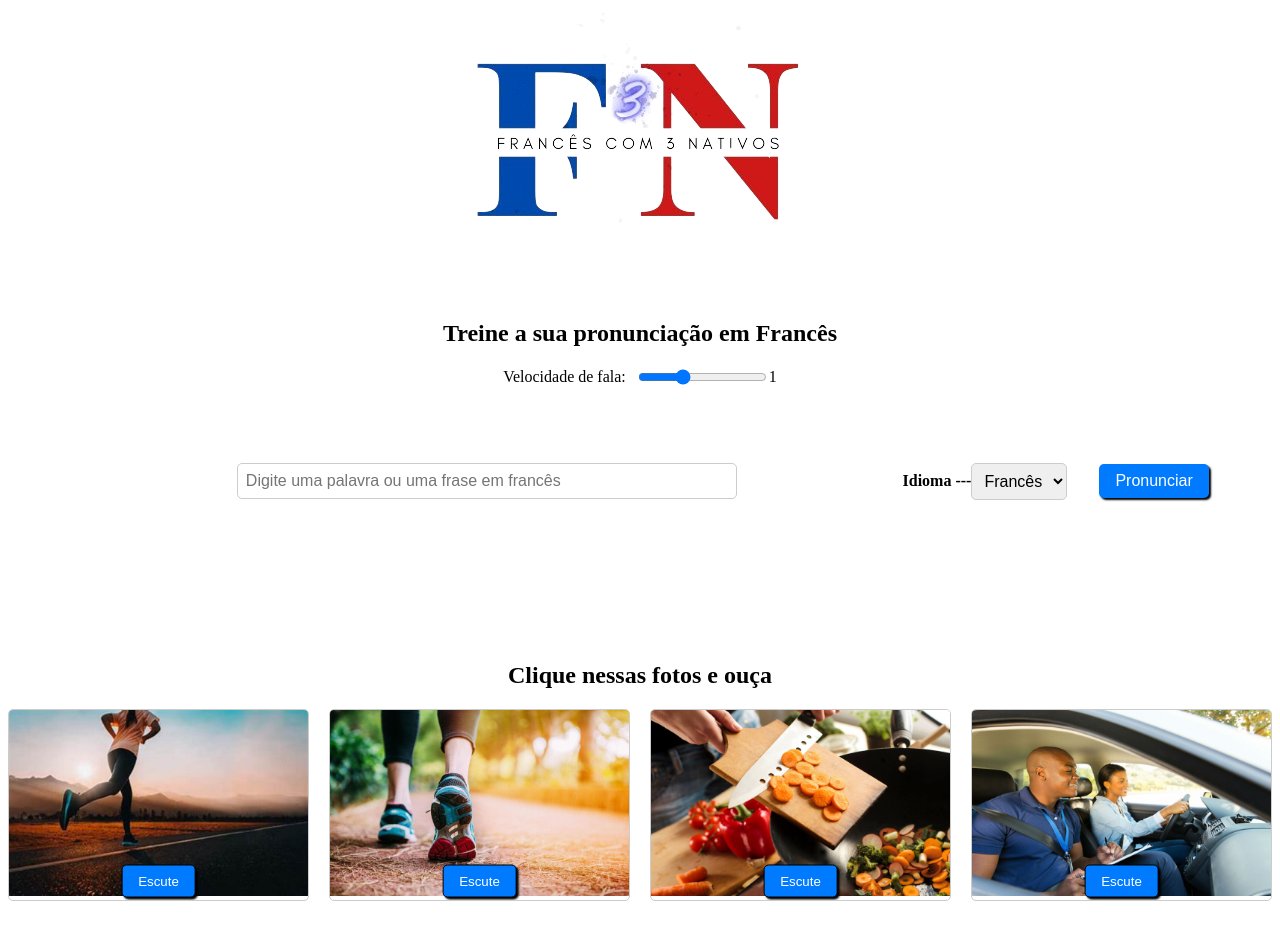
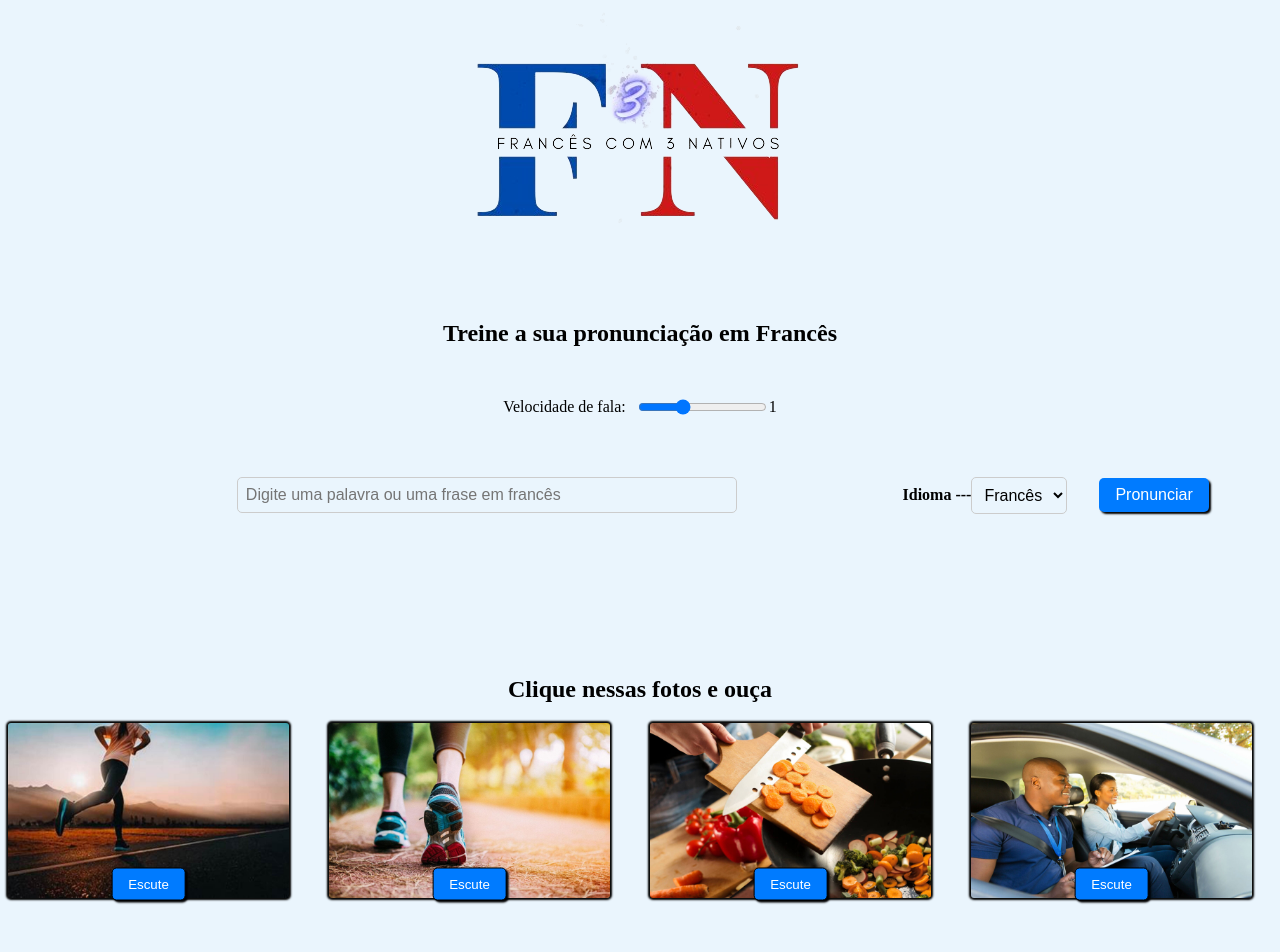
Before and after one commit to han19githtbr/treina_frances, an Angular app: page / in a window 1280 px wide. Shown: the top 952 px of the page. Built offline with nearby package versions, Linux system fonts and the light colour scheme.

Commit message:
nova app

```diff
--- a/src/app/components/translate/translate.component.css
+++ b/src/app/components/translate/translate.component.css
@@ -9,36 +9,30 @@
 }
 
 .input_container {
-  //border: 2px solid black;
   border-radius: 4px;
-  width: 100%; /* Define a largura máxima para o contêiner de entrada */
-  max-width: 500px; /* Define a largura máxima do contêiner de entrada */
-  margin: 0 auto; /* Centraliza o contêiner de entrada */
+  width: 100%;
+  max-width: 500px;
+  margin: 0 auto;
+  //margin-top: 50px;
 }
 
 .input_container > input {
   border: 2px solid black;
-  width: 100%; /* A largura da entrada se ajustará automaticamente ao tamanho do contêiner */
-  box-sizing: border-box; /* Inclui a largura do preenchimento e da borda no tamanho total */
+  width: 100%;
+  box-sizing: border-box;
 }
 
 .translate-container {
-  margin-top: 4rem;
+  padding-top: 3rem;
   display: flex;
   align-items: center;
   justify-content: space-between;
-  margin-bottom: 20px;
-  margin-right: 5%;
-  margin-left: 5%;
-}
-
-.arrow {
-  margin-top: 300px;
+  margin: 0 5% 20px;
 }
 
 .translate-container input[type="text"],
 .translate-container select {
-  flex: 1; /* Ocupa todo o espaço disponível */
+  flex: 1;
   padding: 8px;
   font-size: 16px;
   border: 1px solid #ccc;
@@ -65,30 +59,24 @@
 
 .image-container {
   margin-top: 20px;
+  display: grid;
+  grid-template-columns: repeat(auto-fit, minmax(200px, 1fr));
+  gap: 20px;
   cursor: pointer;
 }
 
-.image-container img {
-  width: 100%;
-  height: auto;
-}
-
-.image-container {
-  display: grid;
-  grid-template-columns: repeat(auto-fit, minmax(200px, 1fr));
-  gap: 20px;
-}
-
 .card {
-  border: 1px solid #ccc;
-  border-radius: 5px;
-  overflow: hidden;
+  position: relative;
+  margin-right: 20px;
+  margin-bottom: 20px;
 }
 
 .card img {
   width: 100%;
   height: auto;
   transition: transform 0.3s;
+  border-radius: 3px;
+  box-shadow: 0 0 2px 2px black;
 }
 
 .card img:hover {
@@ -104,15 +92,19 @@
   display: flex;
   align-items: center;
   justify-content: center;
-  margin-top: 20px; /* Adicione margem superior para separar do restante do conteúdo */
+  margin-top: 50px;
 }
 
 .speed-control label {
   margin-right: 10px;
 }
 
-.card {
-  position: relative;
+.spoken-word {
+  position: absolute;
+  font-weight: bold;
+  font-size: 22px;
+  text-align: center;
+  left: 0;
 }
 
 .listen-button {
@@ -129,8 +121,12 @@
   box-shadow: 2px 2px 2px 0 black;
 }
 
+.palavra_falada {
+  display: flex;
+  flex-direction: column;
+}
+
 .footer {
-  //background-color: #e5e5e5;
   text-align: center;
   bottom: 0;
   margin-top: 200px;
@@ -138,10 +134,9 @@
 
 @media screen and (max-width: 768px) {
   .translate-container {
-    flex-direction: column; /* Empilha os elementos verticalmente */
-    align-items: stretch; /* Estica os elementos para ocupar toda a largura */
-    margin-right: 10px; /* Reduz a margem direita */
-    margin-left: 10px; /* Reduz a margem esquerda */
+    flex-direction: column;
+    align-items: stretch;
+    margin: 0 10px 20px;
   }
 
   .translate-container button {
@@ -151,6 +146,6 @@
   .translate-container input[type="text"],
   .translate-container select,
   .translate-container button {
-    margin-bottom: 10px; /* Adiciona espaçamento entre os elementos */
+    margin-bottom: 10px;
   }
 }
--- a/src/app/components/translate/translate.component.html
+++ b/src/app/components/translate/translate.component.html
@@ -1,7 +1,9 @@
 <div class="img-container">
   <img src="../../../assets/logo_frances.png" alt="logo_frances_ht" />
 </div>
+
 <h2 class="title">Treine a sua pronunciação em Francês</h2>
+
 <div class="speed-control">
   <label for="speakingSpeed">Velocidade de fala:</label>
   <input type="range" id="speakingSpeed" name="speakingSpeed" min="0.5" max="2" step="0.1" [(ngModel)]="speakingSpeed" (change)="onSpeedChange($event)">
@@ -12,7 +14,6 @@
   <div class="input_container">
     <input type="text" [(ngModel)]="word" placeholder="Digite uma palavra ou uma frase em francês">
   </div>
-
 
   <h4 class="meu_idioma"> Idioma <span class="arrow">---</span></h4>
   <div class="select">
@@ -32,20 +33,28 @@
 
   <div class="card" (click)="onImageClick('Courir')">
     <img src="../../../assets/correr.jpg" alt="Courir">
+    <div class="spoken-word" *ngIf="spokenWord === 'Courir'">{{ spokenWord }}</div>
     <button class="listen-button" (click)="speakDescription('Courir')">Escute</button>
   </div>
+
   <div class="card" (click)="onImageClick('Marcher')">
     <img src="../../../assets/caminhar.jpg" alt="Caminhar">
+    <div class="spoken-word" *ngIf="spokenWord === 'Marcher'">{{ spokenWord }}</div>
     <button class="listen-button" (click)="speakDescription('Marcher')">Escute</button>
   </div>
+
   <div class="card" (click)="onImageClick('Cuisiner')">
     <img src="../../../assets/cozinhar.jpg" alt="Cozinhar">
+    <div class="spoken-word" *ngIf="spokenWord === 'Cuisiner'">{{ spokenWord }}</div>
     <button class="listen-button" (click)="speakDescription('Cuisiner')">Escute</button>
   </div>
+
   <div class="card" (click)="onImageClick('Piloter')">
     <img src="../../../assets/dirigir.jpg" alt="Dirigir">
+    <div class="spoken-word" *ngIf="spokenWord === 'Piloter'">{{ spokenWord }}</div>
     <button class="listen-button" (click)="speakDescription('Piloter')">Escute</button>
   </div>
+
 </div>
 <div class="footer">
   <strong>Copyright &copy; 2024 <a href="">Francês com três nativos</a>.</strong>
--- a/src/app/components/translate/translate.component.ts
+++ b/src/app/components/translate/translate.component.ts
@@ -10,6 +10,7 @@ export class TranslateComponent {
   word: string = '';
   language: string = 'fr';
   speakingSpeed: number = 1; // Velocidade padrão de fala
+  spokenWord: string = '';
 
   constructor(private translationService: TranslationService) { }
 
@@ -19,6 +20,7 @@ export class TranslateComponent {
 
   speakDescription(description: string): void {
     this.translationService.speakWord(description, this.language, this.speakingSpeed);
+    this.spokenWord = description; // Atualiza a palavra falada
   }
 
   onSpeedChange(event: any): void {
--- a/src/styles.css
+++ b/src/styles.css
@@ -1 +1,4 @@
 /* You can add global styles to this file, and also import other style files */
+*{
+  background-color: #eaf5fd;
+}
```
